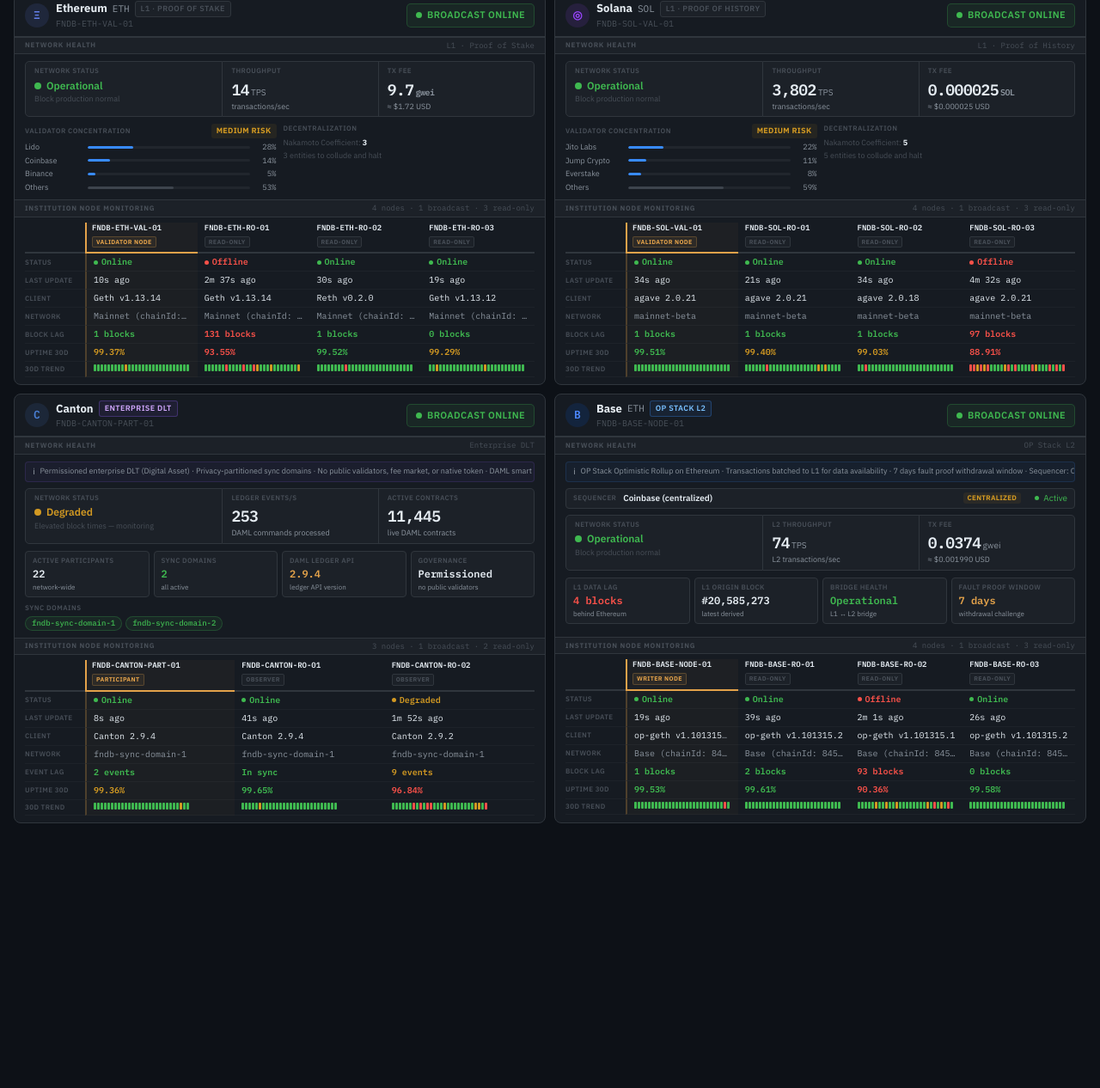
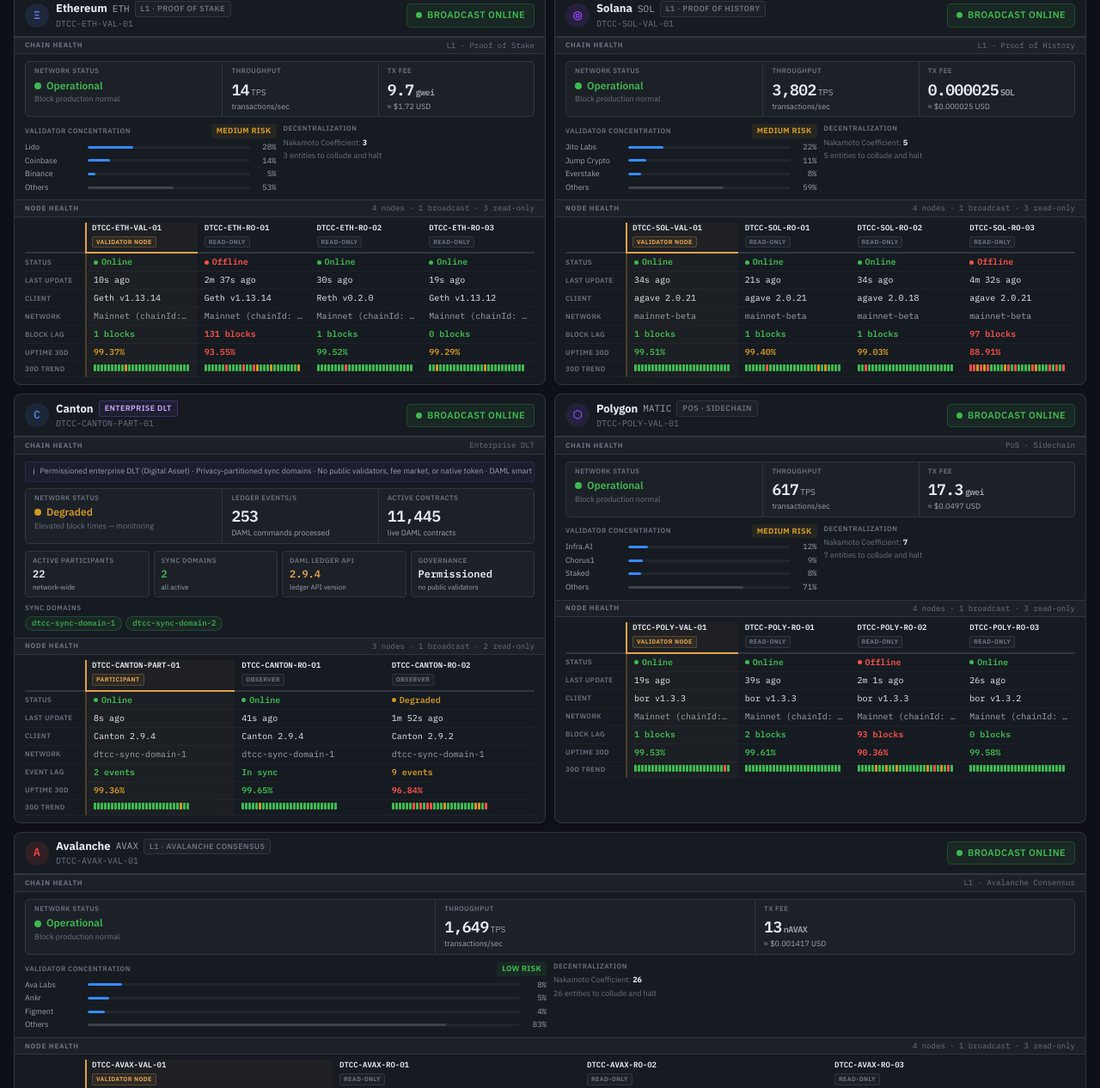
Before and after one commit to gstoke8/blockchain-health-dashboard, a plain HTML site: page index.html in a window 1280 px wide. Shown: the part 100-1366 px from the top of the page at 86% size. Before the commit the page ends 1074 px from the top, so only its background shows below. Drawn offline with Linux system fonts and the light colour scheme.

Commit message:
feat: update chains to DTCC architecture (Polygon + Avalanche), improve text contrast
- Replace Base with Polygon (PoS Sidechain, bor v1.3.3, chainId 137) and
  Avalanche (Avalanche Consensus, AvalancheGo v1.11.3, networkID 1)
- Rename all node IDs from FNDB-* to DTCC-* across all 5 chains
- Update Canton sync domain names to dtcc-sync-domain-*
- Rename sections: 'Network Health' → 'Chain Health', 'Institution Node Monitoring' → 'Node Health'
- Add icon colors for Polygon (#8247e5) and Avalanche (#e84142)
- Last card spans full width when alone in its row (5-chain grid)
- Lighten --text-muted and --text-dim for better readability on dark background

```diff
--- a/index.html
+++ b/index.html
@@ -15,8 +15,8 @@
       --border:    #30363d;
       --border-2:  #3d444d;
       --text:      #e6edf3;
-      --text-muted:#8b949e;
-      --text-dim:  #484f58;
+      --text-muted:#9ca3af;
+      --text-dim:  #6b7280;
 
       --green:        #3fb950;
       --green-bg:     rgba(63,185,80,0.08);
@@ -455,10 +455,14 @@
     .useg { width: 3px; height: 8px; border-radius: 1px; }
 
     /* Chain icon colors */
-    .icon-eth    { background: rgba(98,126,234,0.12);  color: #627eea; }
-    .icon-sol    { background: rgba(153,69,255,0.12);  color: #9945ff; }
-    .icon-canton { background: rgba(74,127,212,0.12);  color: #4a7fd4; }
-    .icon-base   { background: rgba(0,102,255,0.12);   color: #4d88ff; }
+    .icon-eth     { background: rgba(98,126,234,0.12);  color: #627eea; }
+    .icon-sol     { background: rgba(153,69,255,0.12);  color: #9945ff; }
+    .icon-canton  { background: rgba(74,127,212,0.12);  color: #4a7fd4; }
+    .icon-polygon { background: rgba(130,71,229,0.12);  color: #8247e5; }
+    .icon-avax    { background: rgba(232,65,66,0.12);   color: #e84142; }
+
+    /* Last card spans full width when it's alone in its row */
+    .grid > .chain-card:last-child:nth-child(odd) { grid-column: 1 / -1; }
 
     .spin { animation: spin 0.8s linear infinite; display: inline-block; }
     @keyframes spin { to { transform: rotate(360deg); } }
@@ -499,11 +503,11 @@
       { name: 'Others',   pct: 53 },
     ],
     nakamoto: 3, decentral: 'medium',
-    broadcastNode: { id: 'FNDB-ETH-VAL-01',  type: 'Validator Node', client: 'Geth v1.13.14',  network: 'Mainnet (chainId: 1)' },
+    broadcastNode: { id: 'DTCC-ETH-VAL-01',  type: 'Validator Node', client: 'Geth v1.13.14',  network: 'Mainnet (chainId: 1)' },
     readNodes: [
-      { id: 'FNDB-ETH-RO-01', type: 'Read-Only', client: 'Geth v1.13.14',  network: 'Mainnet (chainId: 1)' },
-      { id: 'FNDB-ETH-RO-02', type: 'Read-Only', client: 'Reth v0.2.0',    network: 'Mainnet (chainId: 1)' },
-      { id: 'FNDB-ETH-RO-03', type: 'Read-Only', client: 'Geth v1.13.12',  network: 'Mainnet (chainId: 1)' },
+      { id: 'DTCC-ETH-RO-01', type: 'Read-Only', client: 'Geth v1.13.14',  network: 'Mainnet (chainId: 1)' },
+      { id: 'DTCC-ETH-RO-02', type: 'Read-Only', client: 'Reth v0.2.0',    network: 'Mainnet (chainId: 1)' },
+      { id: 'DTCC-ETH-RO-03', type: 'Read-Only', client: 'Geth v1.13.12',  network: 'Mainnet (chainId: 1)' },
     ],
   },
   {
@@ -518,11 +522,11 @@
       { name: 'Others',      pct: 59 },
     ],
     nakamoto: 5, decentral: 'medium',
-    broadcastNode: { id: 'FNDB-SOL-VAL-01',  type: 'Validator Node', client: 'agave 2.0.21', network: 'mainnet-beta' },
+    broadcastNode: { id: 'DTCC-SOL-VAL-01',  type: 'Validator Node', client: 'agave 2.0.21', network: 'mainnet-beta' },
     readNodes: [
-      { id: 'FNDB-SOL-RO-01', type: 'Read-Only', client: 'agave 2.0.21', network: 'mainnet-beta' },
-      { id: 'FNDB-SOL-RO-02', type: 'Read-Only', client: 'agave 2.0.18', network: 'mainnet-beta' },
-      { id: 'FNDB-SOL-RO-03', type: 'Read-Only', client: 'agave 2.0.21', network: 'mainnet-beta' },
+      { id: 'DTCC-SOL-RO-01', type: 'Read-Only', client: 'agave 2.0.21', network: 'mainnet-beta' },
+      { id: 'DTCC-SOL-RO-02', type: 'Read-Only', client: 'agave 2.0.18', network: 'mainnet-beta' },
+      { id: 'DTCC-SOL-RO-03', type: 'Read-Only', client: 'agave 2.0.21', network: 'mainnet-beta' },
     ],
   },
   {
@@ -533,25 +537,49 @@
     participantRange: [18, 24],
     ledgerEventsRange: [120, 380],
     activeContractsRange: [8400, 12600],
-    syncDomainNames: ['fndb-sync-domain-1', 'fndb-sync-domain-2'],
-    broadcastNode: { id: 'FNDB-CANTON-PART-01', type: 'Participant',  client: 'Canton 2.9.4', network: 'fndb-sync-domain-1' },
+    syncDomainNames: ['dtcc-sync-domain-1', 'dtcc-sync-domain-2'],
+    broadcastNode: { id: 'DTCC-CANTON-PART-01', type: 'Participant',  client: 'Canton 2.9.4', network: 'dtcc-sync-domain-1' },
     readNodes: [
-      { id: 'FNDB-CANTON-RO-01', type: 'Observer', client: 'Canton 2.9.4', network: 'fndb-sync-domain-1' },
-      { id: 'FNDB-CANTON-RO-02', type: 'Observer', client: 'Canton 2.9.2', network: 'fndb-sync-domain-1' },
+      { id: 'DTCC-CANTON-RO-01', type: 'Observer', client: 'Canton 2.9.4', network: 'dtcc-sync-domain-1' },
+      { id: 'DTCC-CANTON-RO-02', type: 'Observer', client: 'Canton 2.9.2', network: 'dtcc-sync-domain-1' },
     ],
   },
   {
-    id: 'base', name: 'Base', ticker: 'ETH', icon: 'B',
-    iconClass: 'icon-base', type: 'base', typeLabel: 'OP Stack L2',
-    isL2: true,
-    tpsRange: [15, 85],
-    feeRange: { min: 0.0002, max: 0.002, native: 'gwei', nativeVal: () => (Math.random()*0.05+0.01).toFixed(4) },
-    faultProofWindow: '7 days', sequencer: 'Coinbase (centralized)', l1Chain: 'Ethereum Mainnet',
-    broadcastNode: { id: 'FNDB-BASE-NODE-01', type: 'Writer Node', client: 'op-geth v1.101315.2', network: 'Base (chainId: 8453)' },
+    id: 'polygon', name: 'Polygon', ticker: 'MATIC', icon: '⬡',
+    iconClass: 'icon-polygon', type: 'l1', typeLabel: 'PoS · Sidechain',
+    tpsRange: [200, 700],
+    feeRange: { min: 0.001, max: 0.05, native: 'gwei', nativeVal: () => (Math.random()*28+2).toFixed(1) },
+    validators: [
+      { name: 'Infra.AI',  pct: 12 },
+      { name: 'Chorus1',   pct:  9 },
+      { name: 'Staked',    pct:  8 },
+      { name: 'Others',    pct: 71 },
+    ],
+    nakamoto: 7, decentral: 'medium',
+    broadcastNode: { id: 'DTCC-POLY-VAL-01', type: 'Validator Node', client: 'bor v1.3.3', network: 'Mainnet (chainId: 137)' },
     readNodes: [
-      { id: 'FNDB-BASE-RO-01', type: 'Read-Only', client: 'op-geth v1.101315.2', network: 'Base (chainId: 8453)' },
-      { id: 'FNDB-BASE-RO-02', type: 'Read-Only', client: 'op-geth v1.101315.1', network: 'Base (chainId: 8453)' },
-      { id: 'FNDB-BASE-RO-03', type: 'Read-Only', client: 'op-geth v1.101315.2', network: 'Base (chainId: 8453)' },
+      { id: 'DTCC-POLY-RO-01', type: 'Read-Only', client: 'bor v1.3.3', network: 'Mainnet (chainId: 137)' },
+      { id: 'DTCC-POLY-RO-02', type: 'Read-Only', client: 'bor v1.3.3', network: 'Mainnet (chainId: 137)' },
+      { id: 'DTCC-POLY-RO-03', type: 'Read-Only', client: 'bor v1.3.2', network: 'Mainnet (chainId: 137)' },
+    ],
+  },
+  {
+    id: 'avax', name: 'Avalanche', ticker: 'AVAX', icon: 'A',
+    iconClass: 'icon-avax', type: 'l1', typeLabel: 'L1 · Avalanche Consensus',
+    tpsRange: [1000, 4500],
+    feeRange: { min: 0.0008, max: 0.005, native: 'nAVAX', nativeVal: () => (Math.random()*12+4).toFixed(0) },
+    validators: [
+      { name: 'Ava Labs',  pct:  8 },
+      { name: 'Ankr',      pct:  5 },
+      { name: 'Figment',   pct:  4 },
+      { name: 'Others',    pct: 83 },
+    ],
+    nakamoto: 26, decentral: 'low',
+    broadcastNode: { id: 'DTCC-AVAX-VAL-01', type: 'Validator Node', client: 'AvalancheGo v1.11.3', network: 'Mainnet (networkID: 1)' },
+    readNodes: [
+      { id: 'DTCC-AVAX-RO-01', type: 'Read-Only', client: 'AvalancheGo v1.11.3', network: 'Mainnet (networkID: 1)' },
+      { id: 'DTCC-AVAX-RO-02', type: 'Read-Only', client: 'AvalancheGo v1.11.3', network: 'Mainnet (networkID: 1)' },
+      { id: 'DTCC-AVAX-RO-03', type: 'Read-Only', client: 'AvalancheGo v1.11.2', network: 'Mainnet (networkID: 1)' },
     ],
   },
 ];
@@ -699,7 +727,7 @@
       <span class="lbl">/ ${CHAINS.length} Networks Healthy</span>
     </div>
     <div class="stat-pill" style="margin-left:auto">
-      <span style="color:var(--text-dim);font-size:11px">4 chains · ${total} institutional nodes</span>
+      <span style="color:var(--text-dim);font-size:11px">${CHAINS.length} chains · ${total} nodes</span>
     </div>
   `;
 }
@@ -1018,13 +1046,13 @@
       </div>
 
       <div class="sec-header">
-        <span class="sec-title">Network Health</span>
+        <span class="sec-title">Chain Health</span>
         <span class="sec-meta">${chain.typeLabel}</span>
       </div>
       ${networkHealthHtml}
 
       <div class="sec-header">
-        <span class="sec-title">Institution Node Monitoring</span>
+        <span class="sec-title">Node Health</span>
         <span class="sec-meta">${totalNodes} nodes · 1 broadcast · ${chain.readNodes.length} read-only</span>
       </div>
       ${renderNodeMonitoring(chain, cs)}
```
